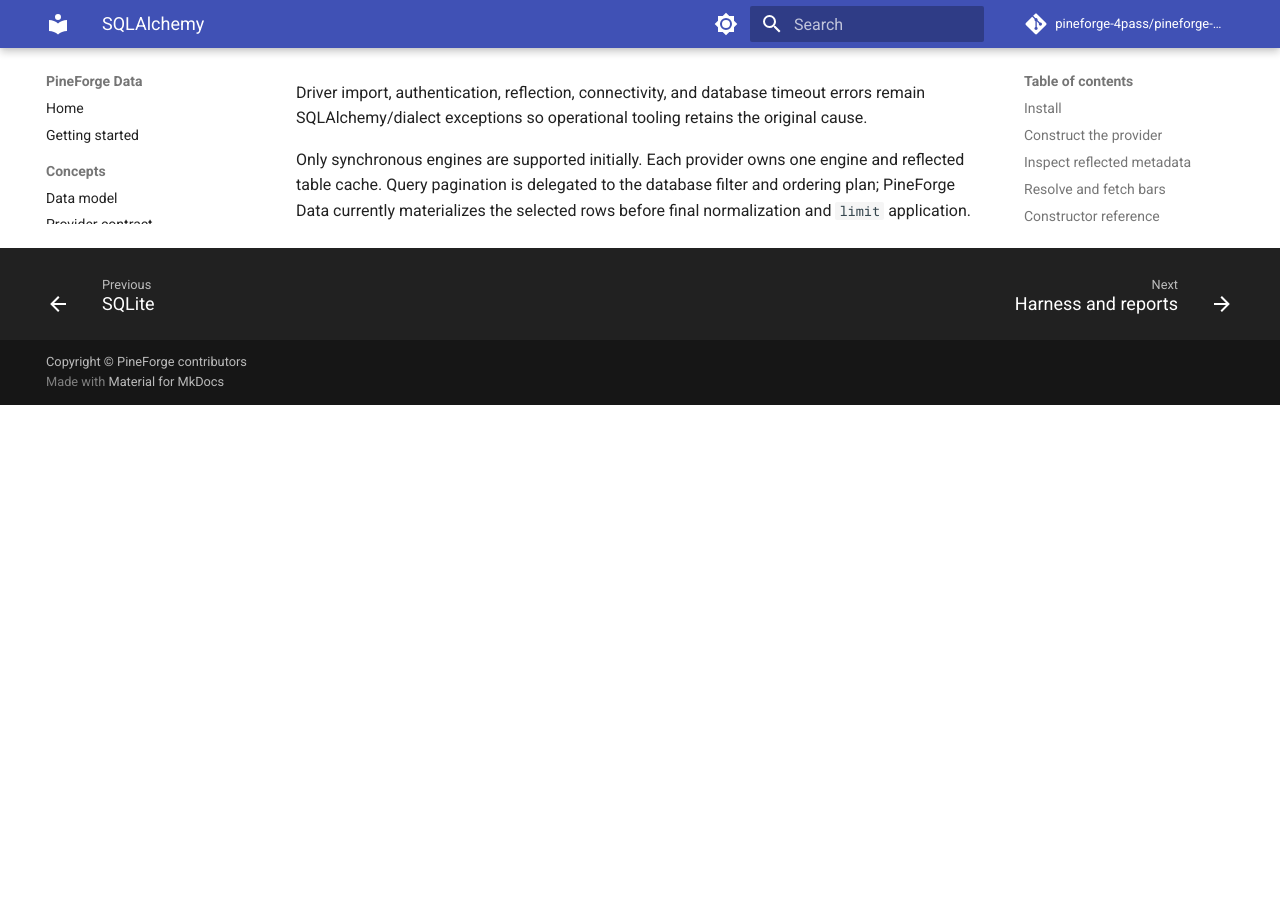
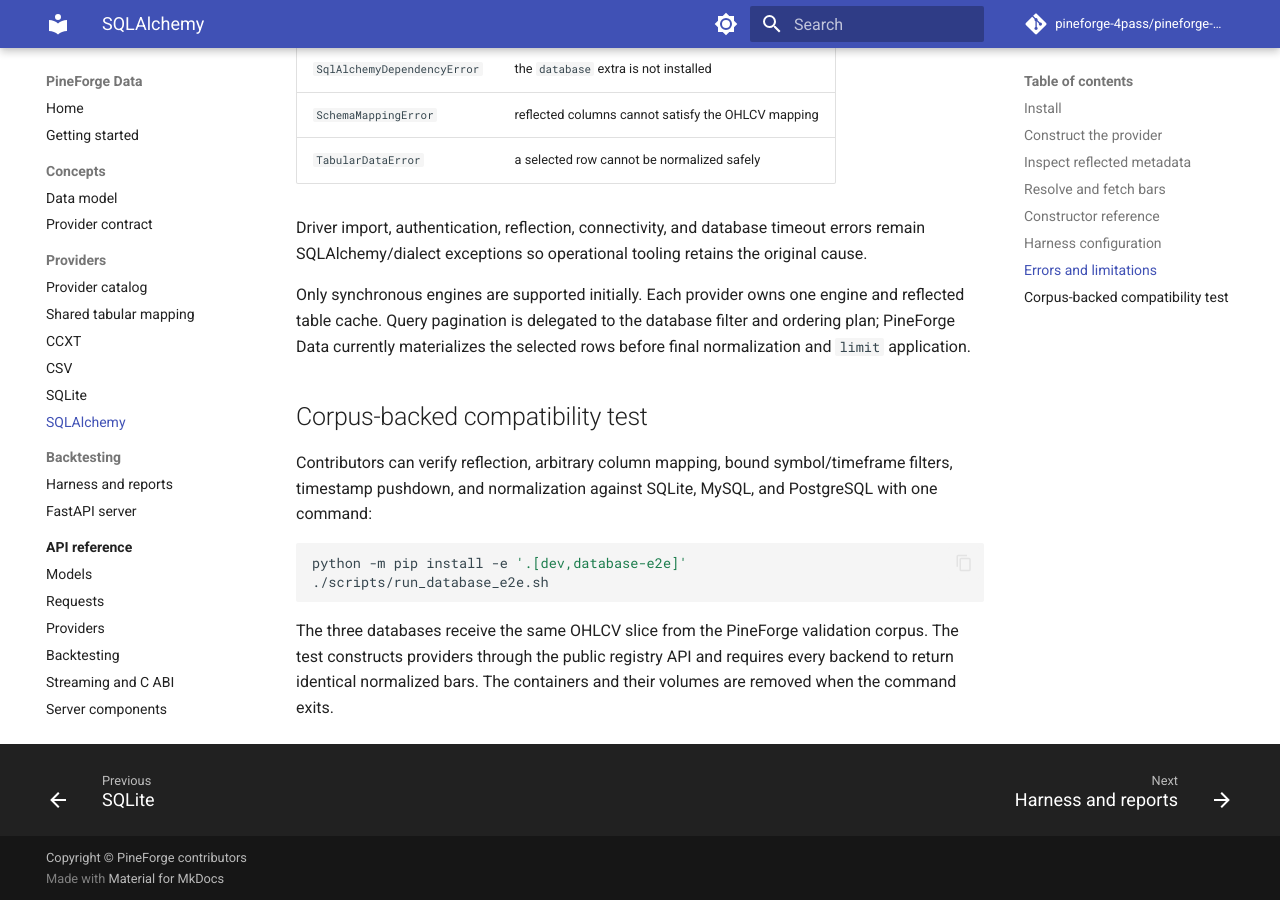
Before and after one commit to pineforge-4pass/pineforge-data, an MkDocs documentation site: the page built from docs/providers/sqlalchemy.md, in a window 1280 px wide and 900 px high, scrolled down 3559 px. Built offline with MkDocs 1.6.1 and Material for MkDocs 9.7.7, drawn with Linux system fonts in a browser that asks for light colours; comment, search, counter and statistics services are not loaded; before the commit the page ends 3964 px from its top, so only the background shows below that; some of the changed text lies outside the part shown.

Commit message:
Add corpus database end-to-end tests

````diff
--- a/docs/providers/sqlalchemy.md
+++ b/docs/providers/sqlalchemy.md
@@ -12,12 +12,20 @@
 Install PineForge's database extra and the driver for the target dialect:
 
 ```bash
-pip install 'pineforge-data[database]' psycopg
+pip install 'pineforge-data[database]' 'psycopg[binary]'  # PostgreSQL
+pip install 'pineforge-data[database]' pymysql             # MySQL
 ```
 
 The `database` extra installs SQLAlchemy, not every database driver. For
 example, PostgreSQL may use `psycopg`, MySQL may use `pymysql`, and an
 organization-specific dialect may have its own package.
+
+Use an explicit synchronous driver in the URL:
+
+```text
+postgresql+psycopg://user:password@host/database
+mysql+pymysql://user:password@host/database
+```
 
 ## Construct the provider
 
@@ -159,3 +167,19 @@
 engine and reflected table cache. Query pagination is delegated to the database
 filter and ordering plan; PineForge Data currently materializes the selected
 rows before final normalization and `limit` application.
+
+## Corpus-backed compatibility test
+
+Contributors can verify reflection, arbitrary column mapping, bound
+symbol/timeframe filters, timestamp pushdown, and normalization against SQLite,
+MySQL, and PostgreSQL with one command:
+
+```bash
+python -m pip install -e '.[dev,database-e2e]'
+./scripts/run_database_e2e.sh
+```
+
+The three databases receive the same OHLCV slice from the PineForge validation
+corpus. The test constructs providers through the public registry API and
+requires every backend to return identical normalized bars. The containers and
+their volumes are removed when the command exits.
--- a/pyproject.toml
+++ b/pyproject.toml
@@ -29,6 +29,11 @@
 [project.optional-dependencies]
 ccxt = ["ccxt>=4.5.64,<5"]
 database = ["sqlalchemy>=2.0,<3"]
+database-e2e = [
+    "sqlalchemy>=2.0,<3",
+    "pymysql>=1.1,<2",
+    "psycopg[binary]>=3.2,<4",
+]
 docs = [
     "mkdocs>=1.6,<2",
     "mkdocs-material>=9.7,<10",
````
Also changed, not shown: CONTRIBUTING.md (+14 -0 lines), README.md (+5 -1 lines), 6 other files.
